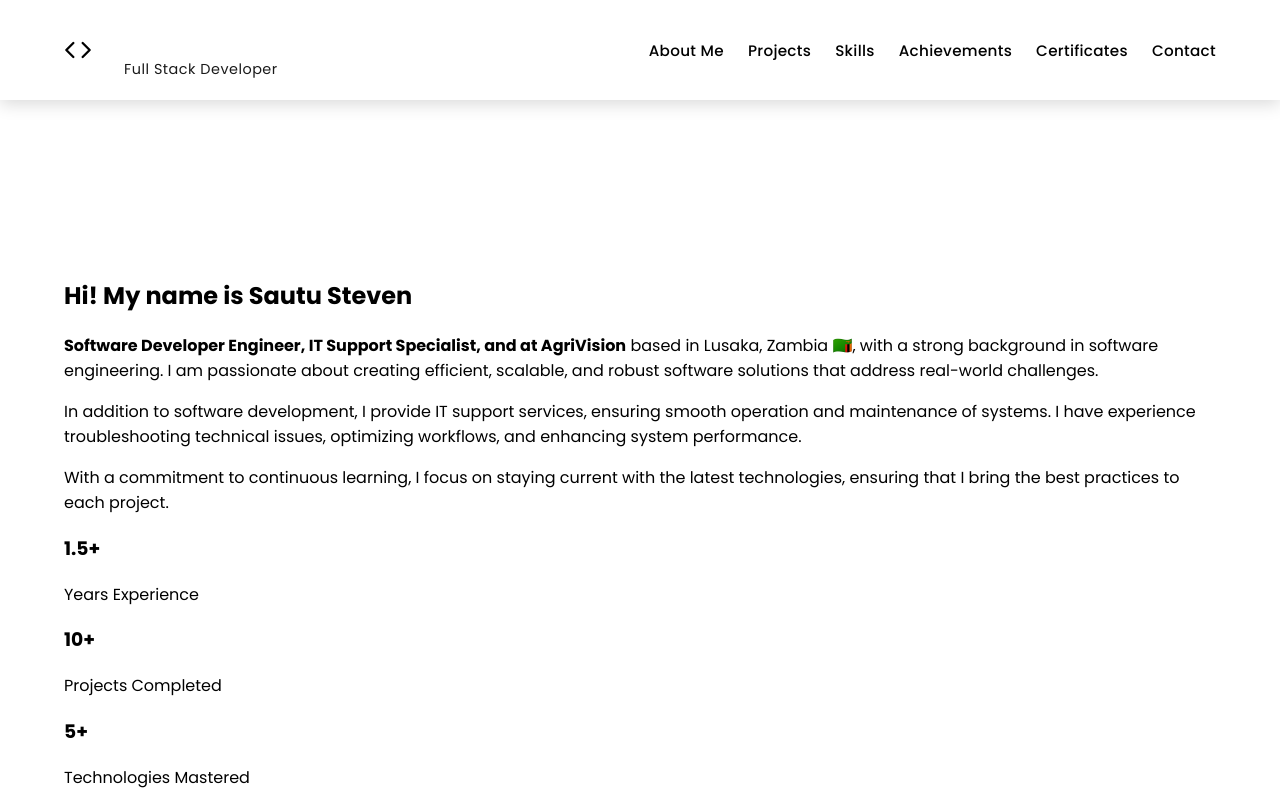
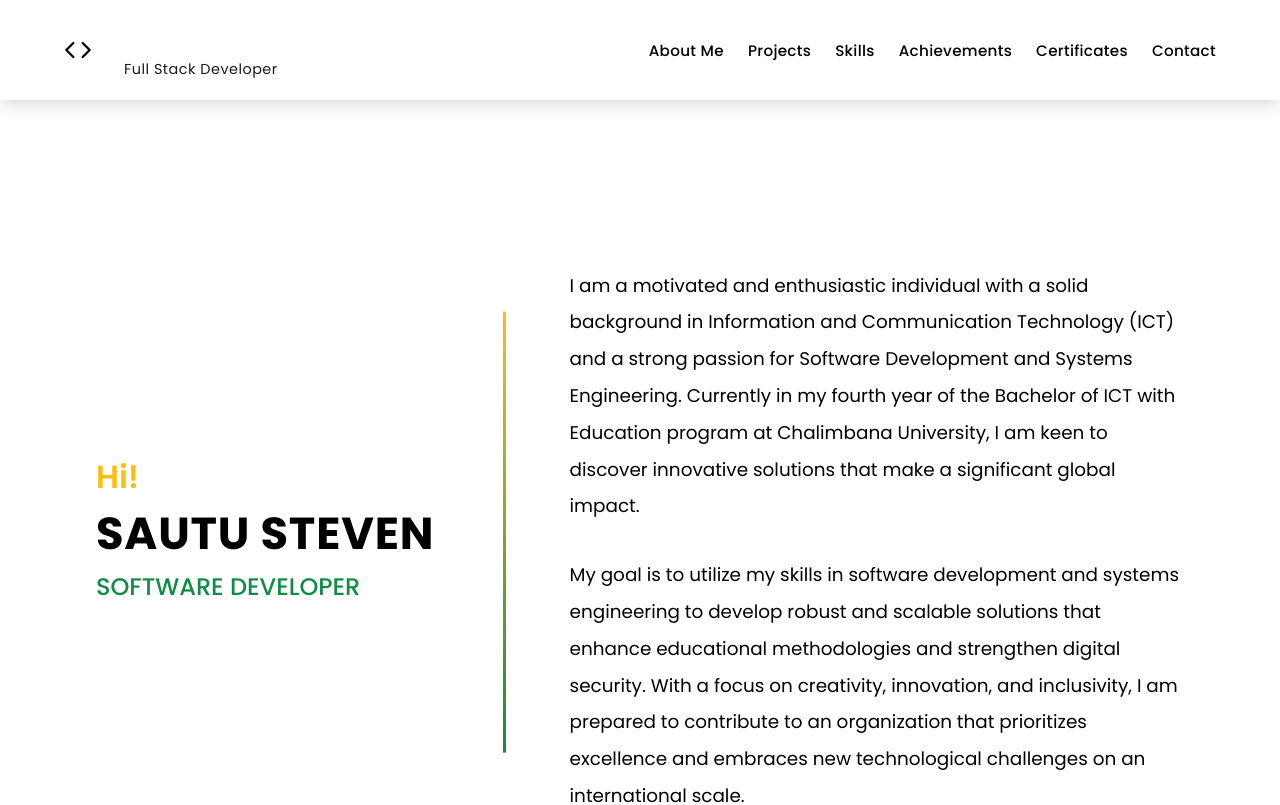
Before and after one commit to StevenSautu/My-Portofolio, a React (Create React App) app in the folder my-portfolio/: page / in a window 1280 px wide. Shown: the top 805 px of the page. Built offline with nearby package versions, Linux system fonts and the light colour scheme.

Commit message:
Update AboutMe component logic

```diff
--- a/my-portfolio/src/components/AboutMe.js
+++ b/my-portfolio/src/components/AboutMe.js
@@ -4,34 +4,23 @@ import './AboutMe.css';
 const AboutMe = () => {
   return (
     <section id="about" className="about-section">
-      <div className="container">
-        <div className="about-row">
-          <div className="about-heading">
-            <h1>Hi! My name is Sautu Steven</h1>
+      <div className="full-page-container">
+        <div className="about-grid">
+          <div className="name-column">
+            <div className="name-content">
+              <p className="greeting">Hi!</p>
+              <h1 className="name">SAUTU STEVEN</h1>
+              <p className="title">SOFTWARE DEVELOPER</p>
+            </div>
           </div>
-          <div className="about-text">
-            <p>
-              <strong>Software Developer Engineer, IT Support Specialist, and at AgriVision</strong> based in Lusaka, Zambia 🇿🇲, with a strong background in software engineering. I am passionate about creating efficient, scalable, and robust software solutions that address real-world challenges.
-            </p>
-            <p>
-              In addition to software development, I provide IT support services, ensuring smooth operation and maintenance of systems. I have experience troubleshooting technical issues, optimizing workflows, and enhancing system performance.
-            </p>
-            <p>
-              With a commitment to continuous learning, I focus on staying current with the latest technologies, ensuring that I bring the best practices to each project.
-            </p>
-            <div className="about-stats">
-              <div className="stat-item">
-                <h3>1.5+</h3>
-                <p>Years Experience</p>
-              </div>
-              <div className="stat-item">
-                <h3>10+</h3>
-                <p>Projects Completed</p>
-              </div>
-              <div className="stat-item">
-                <h3>5+</h3>
-                <p>Technologies Mastered</p>
-              </div>
+          <div className="description-column">
+            <div className="description-content">
+              <p className="description-text">
+                I am a motivated and enthusiastic individual with a solid background in Information and Communication Technology (ICT) and a strong passion for Software Development and Systems Engineering. Currently in my fourth year of the Bachelor of ICT with Education program at Chalimbana University, I am keen to discover innovative solutions that make a significant global impact.
+              </p>
+              <p className="description-text">
+                My goal is to utilize my skills in software development and systems engineering to develop robust and scalable solutions that enhance educational methodologies and strengthen digital security. With a focus on creativity, innovation, and inclusivity, I am prepared to contribute to an organization that prioritizes excellence and embraces new technological challenges on an international scale.
+              </p>
             </div>
           </div>
         </div>
```
